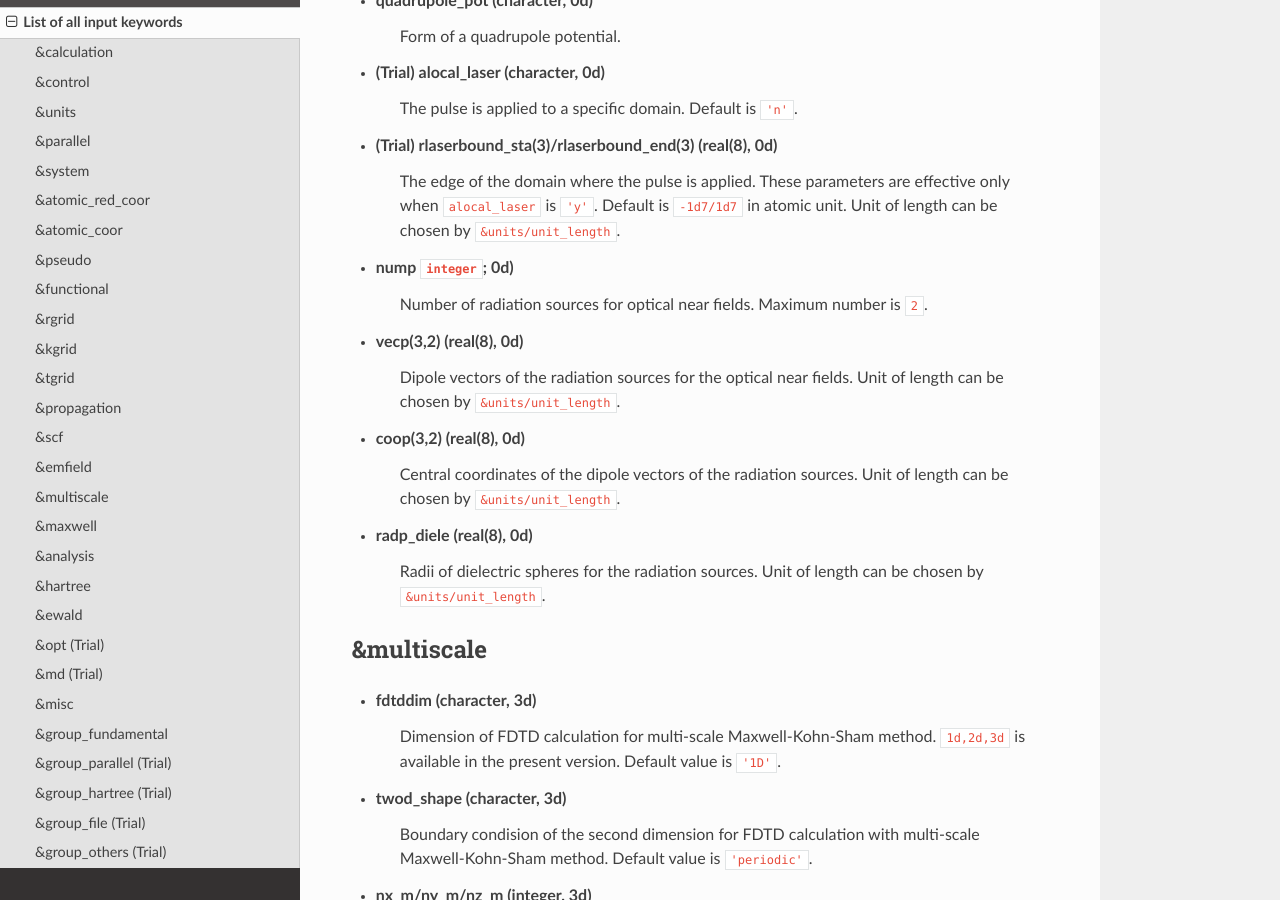
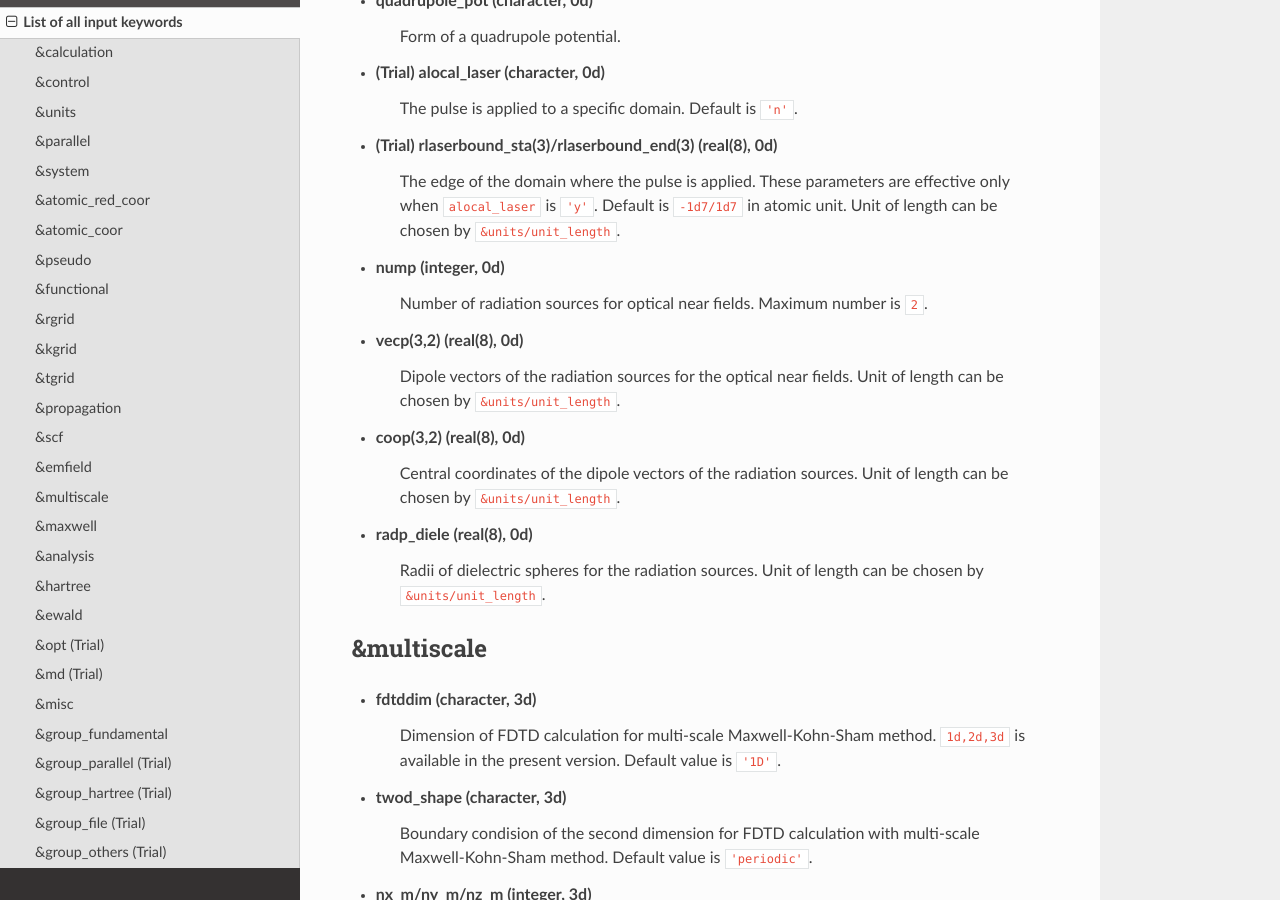
Before and after one commit to SALMON-TDDFT/SALMON-DOCS, a Sphinx documentation site: the page built from source/input_keyword_list.rst, in a window 1280 px wide and 900 px high, scrolled down 12002 px. Built offline with Sphinx 7.4.7 and the Read the Docs theme 2.0.0, drawn with Linux system fonts in a browser that asks for light colours; formulas are drawn with MathJax 3.

```diff
--- a/source/input_keyword_list.rst
+++ b/source/input_keyword_list.rst
@@ -566,7 +566,7 @@ This option is incompatible with
    Default is ``-1d7/1d7`` in atomic unit.
    Unit of length can be chosen by ``&units/unit_length``.
 
-- **nump** ``integer``; 0d)
+- **nump** (integer, 0d)
    Number of radiation sources for optical near fields.
    Maximum number is ``2``.
 
```
